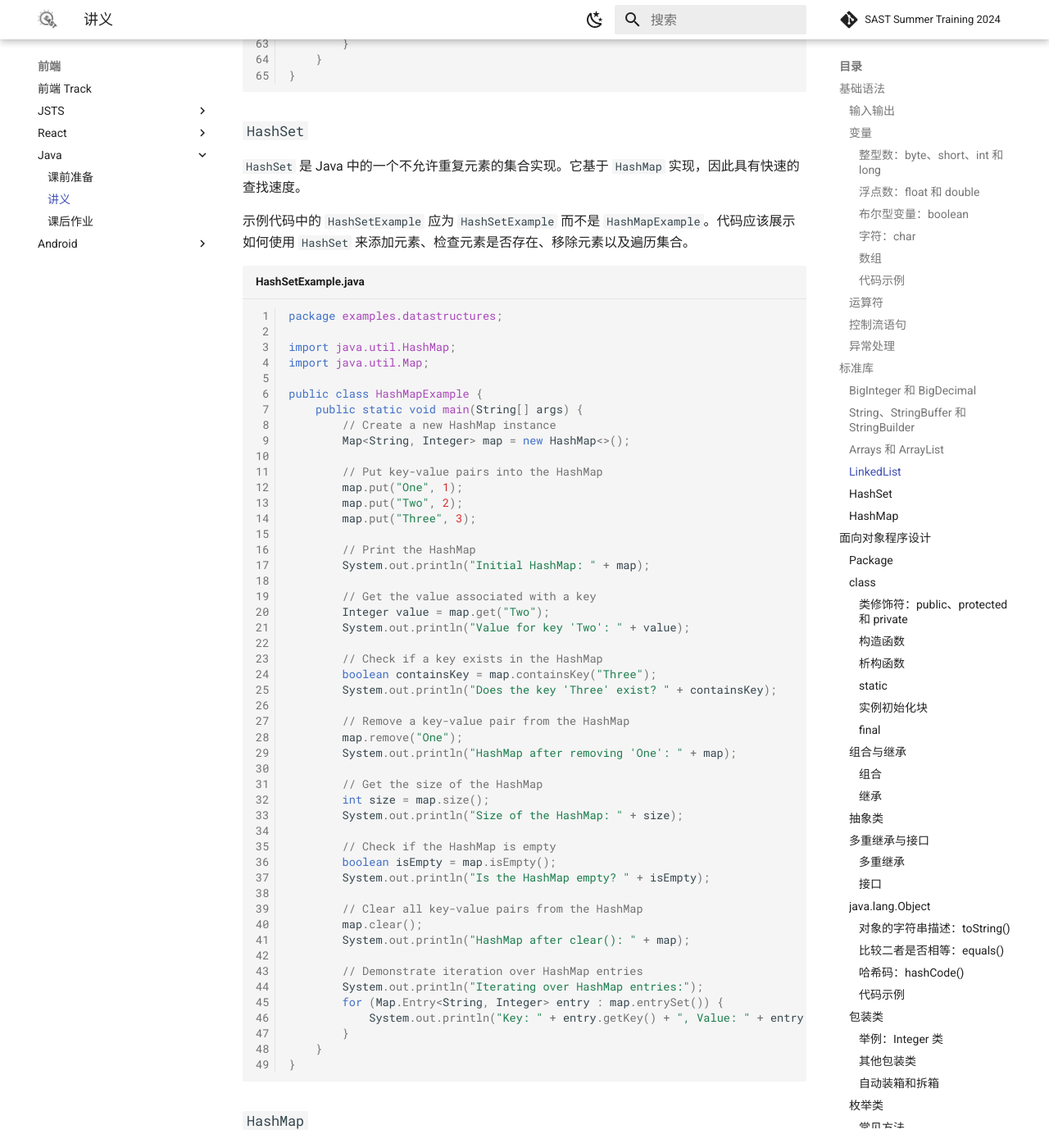
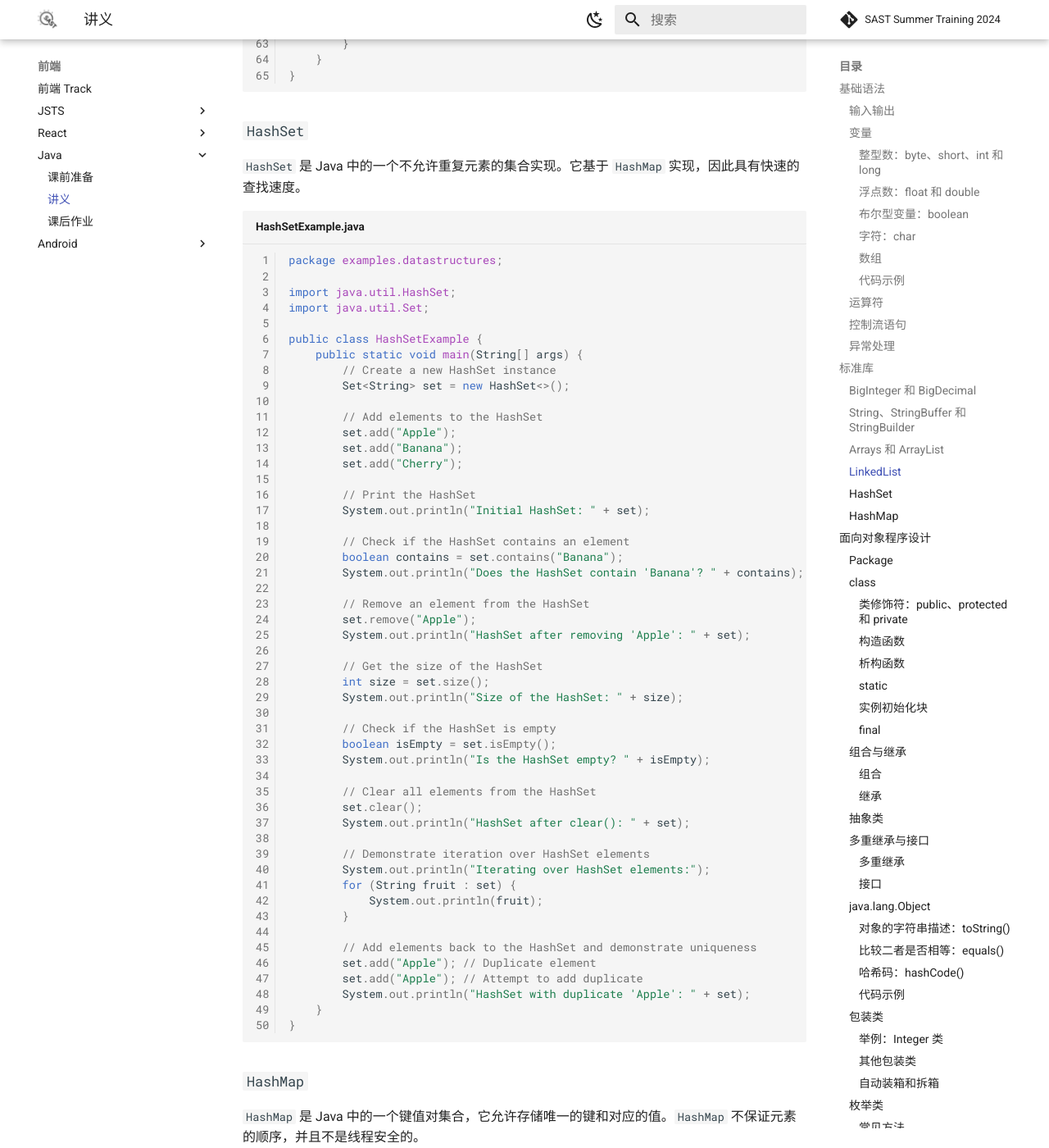
Before and after one commit to sast-summer-training-2024/sast-summer-training-2024.github.io, an MkDocs documentation site: the page built from docs/frontend/java/handout.md, in a window 1280 px wide and 1400 px high, scrolled down 12846 px. Shown: the whole window at 82% size. Built offline with MkDocs 1.6.1 and Material for MkDocs 9.7.7, drawn with Linux system fonts in a browser that asks for light colours; formulas are drawn with MathJax 3; comment, search, counter and statistics services are not loaded; some of the changed text lies outside the part shown.

````diff
--- a/docs/frontend/java/handout.md
+++ b/docs/frontend/java/handout.md
@@ -291,7 +291,7 @@ public class ExceptionHandling {
         } catch (ArithmeticException e) { // will be executed if n = 0
             System.out.println("Number is zero.");
         } catch (InputMismatchException e) {
-            System.out.println("Number is not a integer.");
+            System.out.println("Number is not an integer.");
         } catch (Exception e) { // will be executed if other exception occurs
             e.printStackTrace();
         } finally { // will be executed always
@@ -594,56 +594,55 @@ public class LinkedListExample {
 
 `HashSet` 是 Java 中的一个不允许重复元素的集合实现。它基于 `HashMap` 实现，因此具有快速的查找速度。
 
-示例代码中的 `HashSetExample` 应为 `HashSetExample` 而不是 `HashMapExample`。代码应该展示如何使用 `HashSet` 来添加元素、检查元素是否存在、移除元素以及遍历集合。
-
 ```java title="HashSetExample.java"
 package examples.datastructures;
 
-import java.util.HashMap;
-import java.util.Map;
+import java.util.HashSet;
+import java.util.Set;
 
-public class HashMapExample {
+public class HashSetExample {
     public static void main(String[] args) {
-        // Create a new HashMap instance
-        Map<String, Integer> map = new HashMap<>();
+        // Create a new HashSet instance
+        Set<String> set = new HashSet<>();
 
-        // Put key-value pairs into the HashMap
-        map.put("One", 1);
-        map.put("Two", 2);
-        map.put("Three", 3);
+        // Add elements to the HashSet
+        set.add("Apple");
+        set.add("Banana");
+        set.add("Cherry");
 
-        // Print the HashMap
-        System.out.println("Initial HashMap: " + map);
+        // Print the HashSet
+        System.out.println("Initial HashSet: " + set);
 
-        // Get the value associated with a key
-        Integer value = map.get("Two");
-        System.out.println("Value for key 'Two': " + value);
+        // Check if the HashSet contains an element
+        boolean contains = set.contains("Banana");
+        System.out.println("Does the HashSet contain 'Banana'? " + contains);
 
-        // Check if a key exists in the HashMap
-        boolean containsKey = map.containsKey("Three");
-        System.out.println("Does the key 'Three' exist? " + containsKey);
+        // Remove an element from the HashSet
+        set.remove("Apple");
+        System.out.println("HashSet after removing 'Apple': " + set);
 
-        // Remove a key-value pair from the HashMap
-        map.remove("One");
-        System.out.println("HashMap after removing 'One': " + map);
+        // Get the size of the HashSet
+        int size = set.size();
+        System.out.println("Size of the HashSet: " + size);
 
-        // Get the size of the HashMap
-        int size = map.size();
-        System.out.println("Size of the HashMap: " + size);
+        // Check if the HashSet is empty
+        boolean isEmpty = set.isEmpty();
+        System.out.println("Is the HashSet empty? " + isEmpty);
 
-        // Check if the HashMap is empty
-        boolean isEmpty = map.isEmpty();
-        System.out.println("Is the HashMap empty? " + isEmpty);
+        // Clear all elements from the HashSet
+        set.clear();
+        System.out.println("HashSet after clear(): " + set);
 
-        // Clear all key-value pairs from the HashMap
-        map.clear();
-        System.out.println("HashMap after clear(): " + map);
+        // Demonstrate iteration over HashSet elements
+        System.out.println("Iterating over HashSet elements:");
+        for (String fruit : set) {
+            System.out.println(fruit);
+        }
 
-        // Demonstrate iteration over HashMap entries
-        System.out.println("Iterating over HashMap entries:");
-        for (Map.Entry<String, Integer> entry : map.entrySet()) {
-            System.out.println("Key: " + entry.getKey() + ", Value: " + entry.getValue());
-        }
+        // Add elements back to the HashSet and demonstrate uniqueness
+        set.add("Apple"); // Duplicate element
+        set.add("Apple"); // Attempt to add duplicate
+        System.out.println("HashSet with duplicate 'Apple': " + set);
     }
 }
 ```
@@ -736,7 +735,7 @@ package examples.oop.package1.package2;
 
 public class PackageExample {
     public static void main(String[] args) {
-        System.out.println("This is a package example");
+        System.out.println("This is a package example.");
     }
 }
 ```
@@ -1344,6 +1347,7 @@ public class EnumExample {
         Color[] colors = Color.values();
         for (Color color : colors) {
             System.out.println(color + " toString() = " + color.toString());
+            System.out.println(color + " name() = " + color.name());
             System.out.println(color + " hashCode() = " + color.hashCode());
             System.out.println(color + " ordinal() = " + color.ordinal());
         }
@@ -1352,6 +1356,7 @@ public class EnumExample {
         for (ColorWithAbbr color : colorsWithAbbr) {
             System.out.println(color + " getAbbr() = " + color.getAbbr());
             System.out.println(color + " toString() = " + color);
+            System.out.println(color + " name() = " + color.name());
             System.out.println(color + " hashCode() = " + color.hashCode());
             System.out.println(color + " ordinal() = " + color.ordinal());
         }
````
Also changed, not shown: other parts of docs/frontend/java/handout.md (+6 -2 lines), docs/frontend/java/prerequisites.md (+4 -4 lines).
